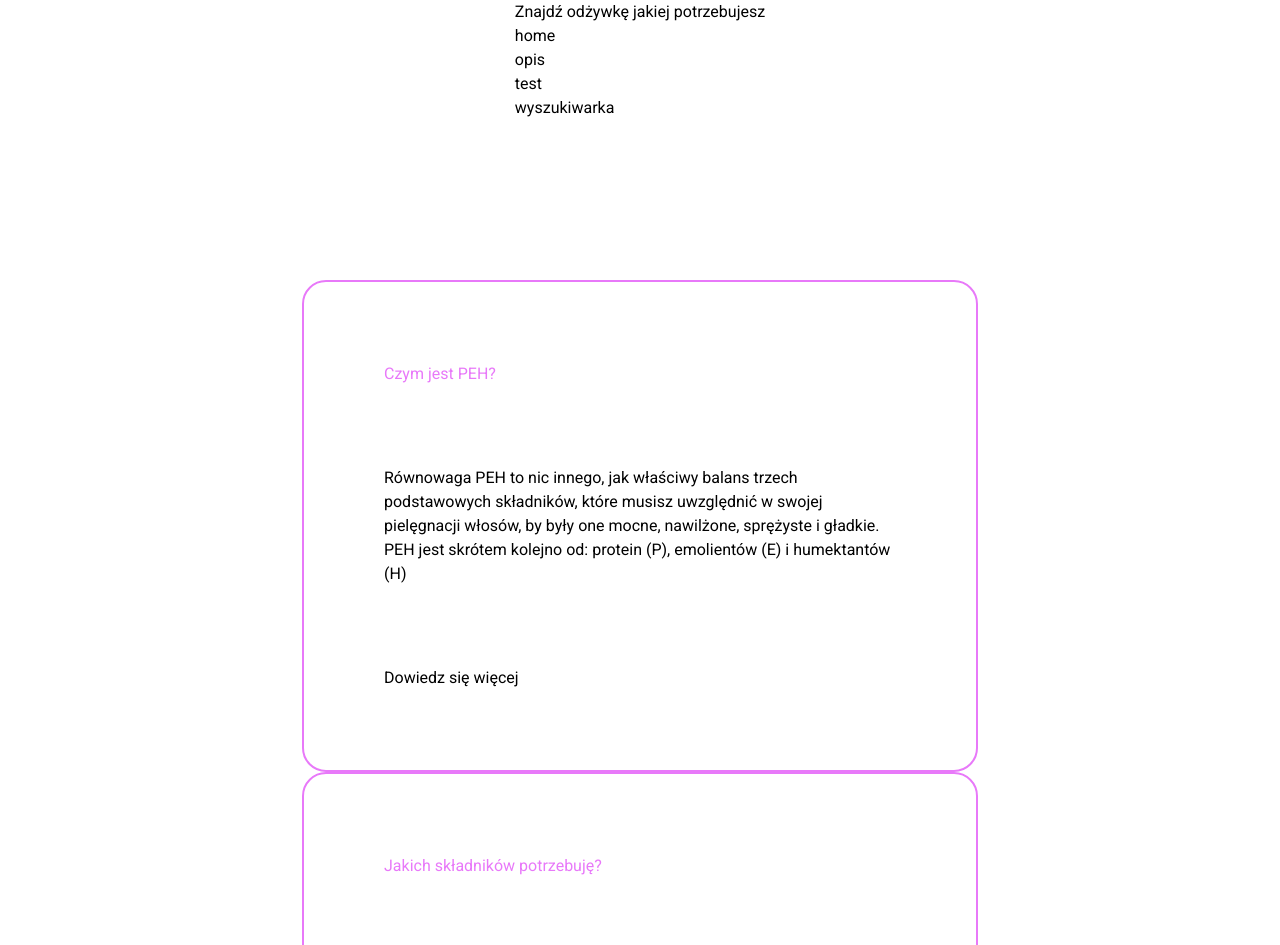
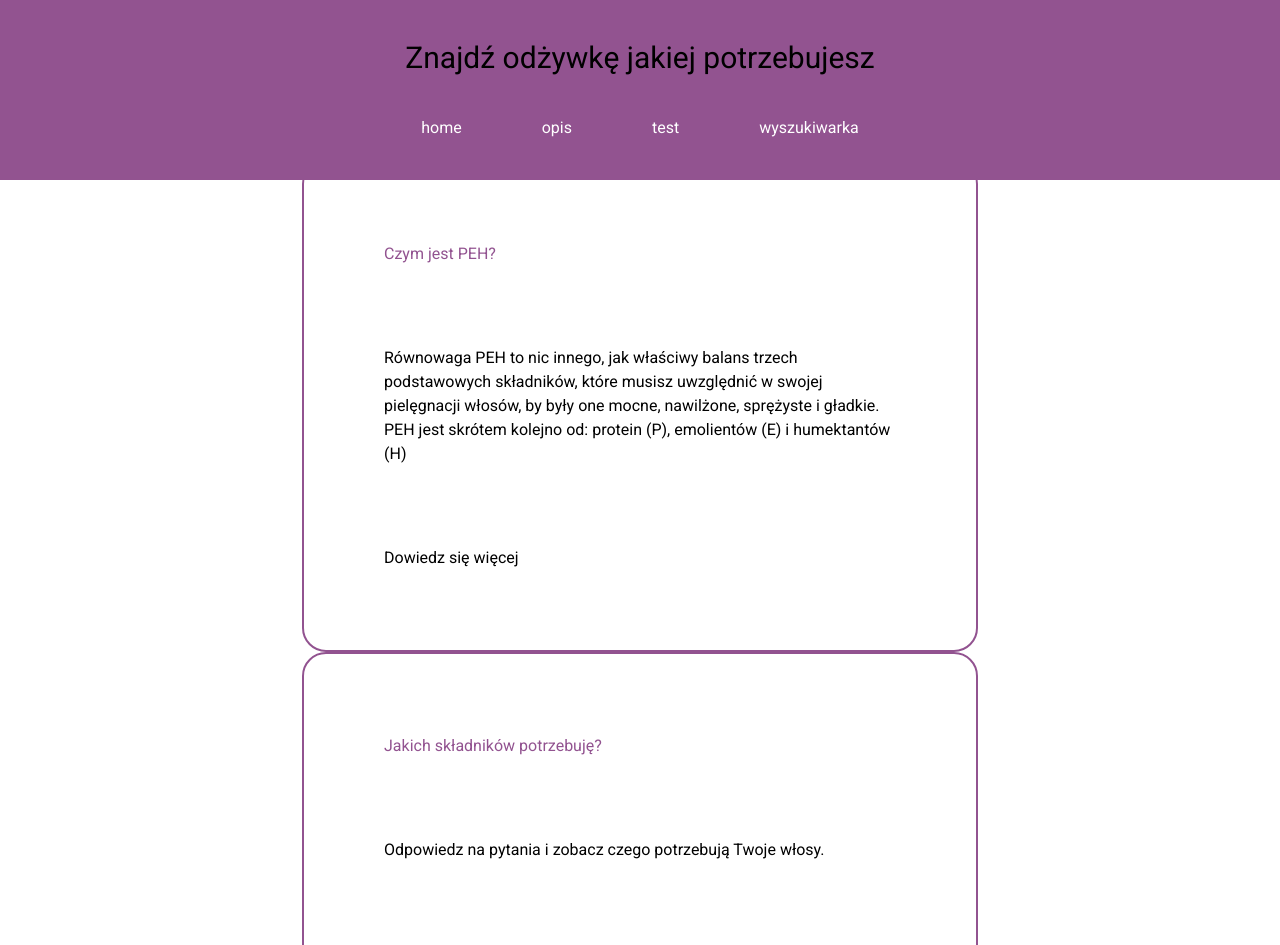
Before and after one commit to AhuraMagda/peh-app, a React (Vite) app in the folder front-end/: page / in a window 1280 px wide. Shown: the top 945 px of the page. Built offline with nearby package versions, Linux system fonts and the light colour scheme.

Commit message:
tailwind update

```diff
--- a/front-end/src/components/Home.jsx
+++ b/front-end/src/components/Home.jsx
@@ -3,8 +3,8 @@ import { Link } from "react-router-dom";
 function Home() {
   return (
     <main className="mt-20vh">
-      <div className="border-2 border-solid border-fuchsia-400 rounded-3xl p-20">
-        <h2 className="text-fuchsia-400">Czym jest PEH?</h2>
+      <div className="border-2 border-solid border-main rounded-3xl p-20">
+        <h2 className="text-main">Czym jest PEH?</h2>
         <p className="max-w-lg py-20">
           Równowaga PEH to nic innego, jak właściwy balans trzech podstawowych
           składników, które musisz uwzględnić w swojej pielęgnacji włosów, by
@@ -15,8 +15,8 @@ function Home() {
           <button>Dowiedz się więcej</button>
         </Link>
       </div>
-      <div className="border-2 border-solid border-fuchsia-400 rounded-3xl p-20">
-        <h2 className="text-fuchsia-400">Jakich składników potrzebuję?</h2>
+      <div className="border-2 border-solid border-main rounded-3xl p-20">
+        <h2 className="text-main">Jakich składników potrzebuję?</h2>
         <p className="max-w-lg py-20">
           Odpowiedz na pytania i zobacz czego potrzebują Twoje włosy.
         </p>
@@ -25,13 +25,13 @@ function Home() {
         </Link>
 
       </div>
-      <div className="border-2 border-solid border-fuchsia-400 rounded-3xl p-20">
-        <h2 className="text-fuchsia-400">Jak znaleźć odżywkę?</h2>
+      <div className="border-2 border-solid border-main rounded-3xl p-20">
+        <h2 className="text-main">Jak znaleźć odżywkę?</h2>
         <p className="max-w-lg py-20">
           Sprawdź wyszukiwarkę odżywek po type.
         </p>
         <Link to="/products">
-          <button className="p-7 text-white border-1 border-solid border-white bg-fuchsia-400 rounded-2xl cursor-pointer">Wyszukaj odżywkę</button>
+          <button className="p-7 text-white border-1 border-solid border-white bg-main rounded-2xl cursor-pointer">Wyszukaj odżywkę</button>
         </Link>
       </div>
     </main>
--- a/front-end/src/components/Layout.jsx
+++ b/front-end/src/components/Layout.jsx
@@ -3,24 +3,26 @@ import { Link, Outlet } from "react-router-dom";
 // TODO zmienić na navlink
 
 function Layout() {
+  const navLinks = [
+    { path: "/", name: "home" },
+    { path: "/about", name: "opis" },
+    { path: "/test", name: "test" },
+    { path: "/products", name: "wyszukiwarka" },
+  ];
+
   return (
-    <div className="w-full flex justify-center items-center flex-col">
-      <header>
-        <h1>Znajdź odżywkę jakiej potrzebujesz</h1>
+    <div className="w-full flex justify-center items-center flex-col ">
+      <header className="fixed top-0 flex justify-center items-center flex-col w-full bg-main min-h-20vh">
+        <h1 className="text-3xl pt-10">Znajdź odżywkę jakiej potrzebujesz</h1>
         <nav>
-          <ul>
-            <li>
-              <Link to="/">home</Link>
-            </li>
-            <li>
-              <Link to="/about">opis</Link>
-            </li>
-            <li>
-              <Link to="/test">test</Link>
-            </li>
-            <li>
-              <Link to="/products">wyszukiwarka</Link>
-            </li>
+          <ul className="flex">
+            {navLinks.map((navLink) => (
+              <li key={navLink.name} className="p-10">
+                <Link className="text-white" to={navLink.path}>
+                  {navLink.name}
+                </Link>
+              </li>
+            ))}
           </ul>
         </nav>
       </header>
--- a/front-end/src/scss/main.scss
+++ b/front-end/src/scss/main.scss
@@ -1,5 +1,3 @@
-@import "./config";
-
 .products-list {
   @include flexCenter();
   flex-wrap: wrap;
@@ -25,29 +23,8 @@
   }
 }
 
-header {
-  position: fixed;
-  top: 0;
-  @include flexCenter(column);
-  min-height: 10vh;
-  width: 100%;
-  color: rgb(0, 0, 0);
-  background-color: rgb(146, 83, 144);
-}
 
-nav {
-  ul {
-    display: flex;
-    li {
-      padding: 10px;
-      list-style: none;
 
-      a {
-        color: white;
-      }
-    }
-  }
-}
 
 main {
   margin-top: 20vh;
--- a/front-end/tailwind.config.js
+++ b/front-end/tailwind.config.js
@@ -6,6 +6,9 @@ export default {
   ],
   theme: {
     extend: {
+      colors: {
+        'main': '#925390'
+      },
       spacing: {
         '20vh': '20vh'
       }
```
